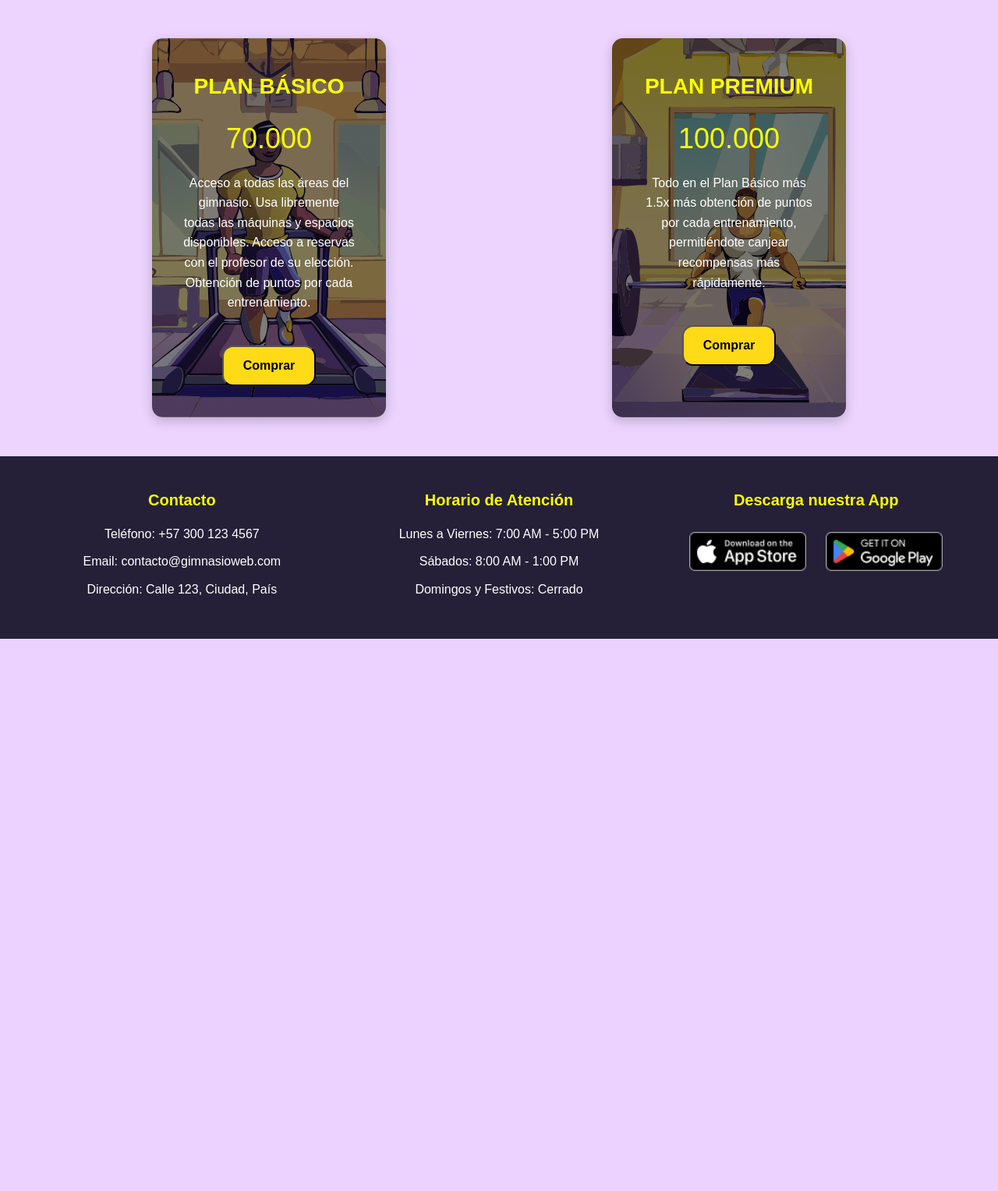
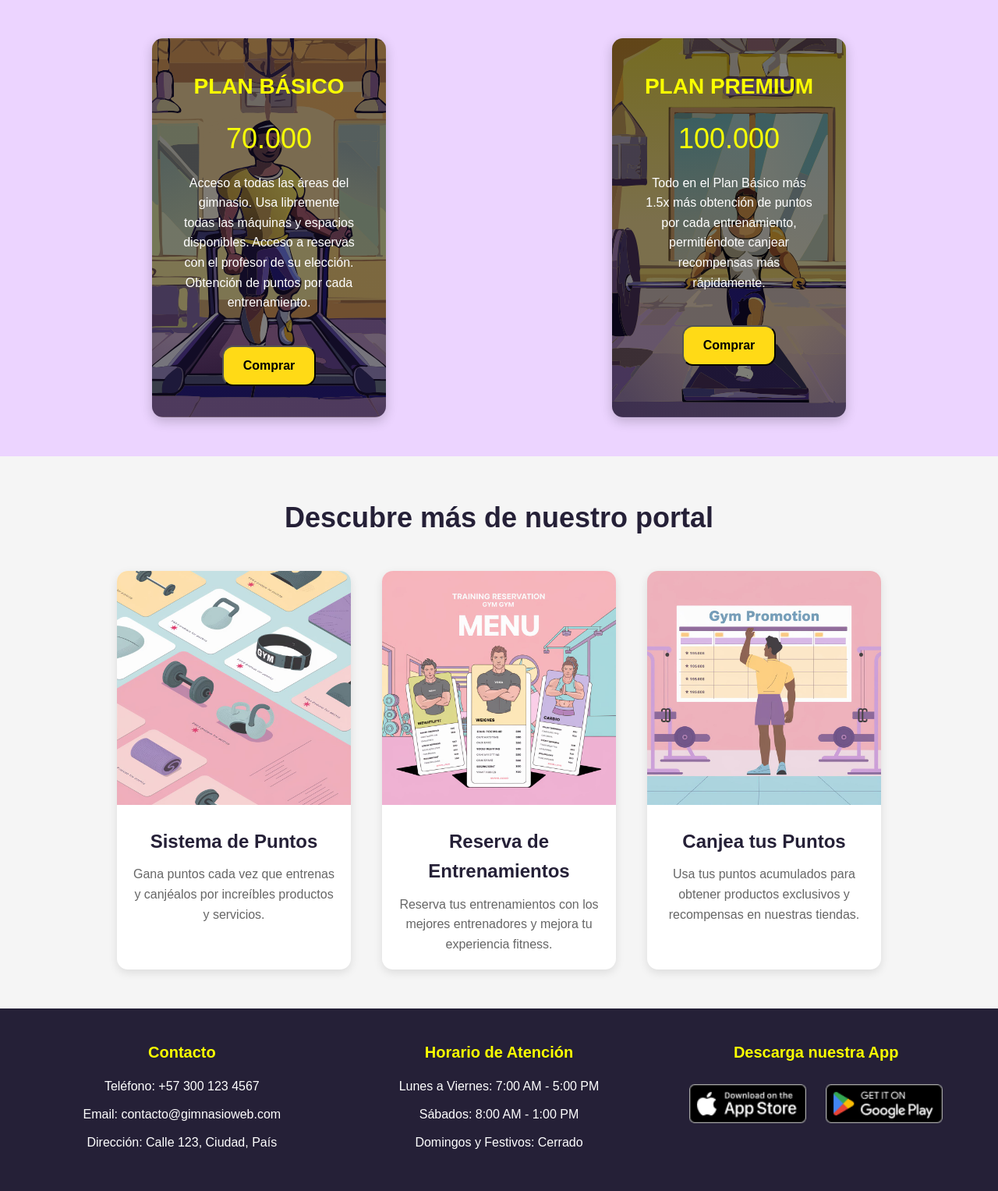
Before and after one commit to JuanQuiroga12/Pagina-web, a PHP site: page / in a window 1280 px wide. Shown: the part 1172-2699 px from the top of the page at 78% size. Before the commit the page ends 1991 px from the top, so only its background shows below. Run offline with PHP 8.4, Linux system fonts and the light colour scheme.

Commit message:
promocion portal, etapa final 2

```diff
--- a/index.html
+++ b/index.html
@@ -152,6 +152,37 @@
 
     </section>
 
+    <!-- Nueva sección de promoción -->
+    <section class="promotion-section">
+      <h2 class="promotion-title">Descubre más de nuestro portal</h2>
+      <div class="promotion-container">
+        <!-- Funcionalidad 1: Sistema de puntos -->
+        <div class="promotion-item">
+          <img src="public/images/puntos-promo.jpeg" alt="Sistema de Puntos" class="promo-img">
+          <div class="promo-text">
+            <h3>Sistema de Puntos</h3>
+            <p>Gana puntos cada vez que entrenas y canjéalos por increíbles productos y servicios.</p>
+          </div>
+        </div>
+        <!-- Funcionalidad 2: Reserva de entrenamientos -->
+        <div class="promotion-item">
+          <img src="public/images/reserva-promo.jpeg" alt="Reserva de Entrenamientos" class="promo-img">
+          <div class="promo-text">
+            <h3>Reserva de Entrenamientos</h3>
+            <p>Reserva tus entrenamientos con los mejores entrenadores y mejora tu experiencia fitness.</p>
+          </div>
+        </div>
+        <!-- Funcionalidad 3: Canje de puntos -->
+        <div class="promotion-item">
+          <img src="public/images/canje-promo.jpeg" alt="Canje de Puntos" class="promo-img">
+          <div class="promo-text">
+            <h3>Canjea tus Puntos</h3>
+            <p>Usa tus puntos acumulados para obtener productos exclusivos y recompensas en nuestras tiendas.</p>
+          </div>
+        </div>
+      </div>
+    </section>
+
     <!-- Sección del botón ¡Únete ahora! -->
     <footer class="footer">
       <div class="footer-container">
--- a/styles.css
+++ b/styles.css
@@ -504,3 +504,70 @@ body, html {
   cursor: pointer;
   background-color: #00b150;
 }
+
+.promotion-section {
+  background-color: #f5f5f5;
+  padding: 50px 0;
+  text-align: center;
+}
+
+.promotion-title {
+  font-size: 36px;
+  color: #252037;
+  margin-bottom: 40px;
+}
+
+.promotion-container {
+  display: flex;
+  justify-content: center;
+  gap: 40px;
+  flex-wrap: wrap;
+}
+
+.promotion-item {
+  background-color: white;
+  border-radius: 14px;
+  box-shadow: 0px 4px 12px rgba(0, 0, 0, 0.1);
+  width: 300px;
+  text-align: center;
+  transition: transform 0.3s ease;
+}
+
+.promotion-item:hover {
+  transform: translateY(-10px);
+}
+
+.promo-img {
+  width: 100%;
+  height: auto;
+  border-top-left-radius: 14px;
+  border-top-right-radius: 14px;
+}
+
+.promo-text {
+  padding: 20px;
+}
+
+.promo-text h3 {
+  font-size: 24px;
+  margin-bottom: 10px;
+  color: #252037;
+}
+
+.promo-text p {
+  font-size: 16px;
+  color: #666;
+}
+
+/* Media Queries */
+@media (max-width: 768px) {
+  .promotion-container {
+    flex-direction: column;
+    align-items: center;
+  }
+
+  .promotion-item {
+    width: 90%;
+    margin-bottom: 20px;
+  }
+}
```
Also changed, not shown: public/images/canje-promo.jpeg (added), public/images/puntos-promo.jpeg (added), public/images/reserva-promo.jpeg (added).
